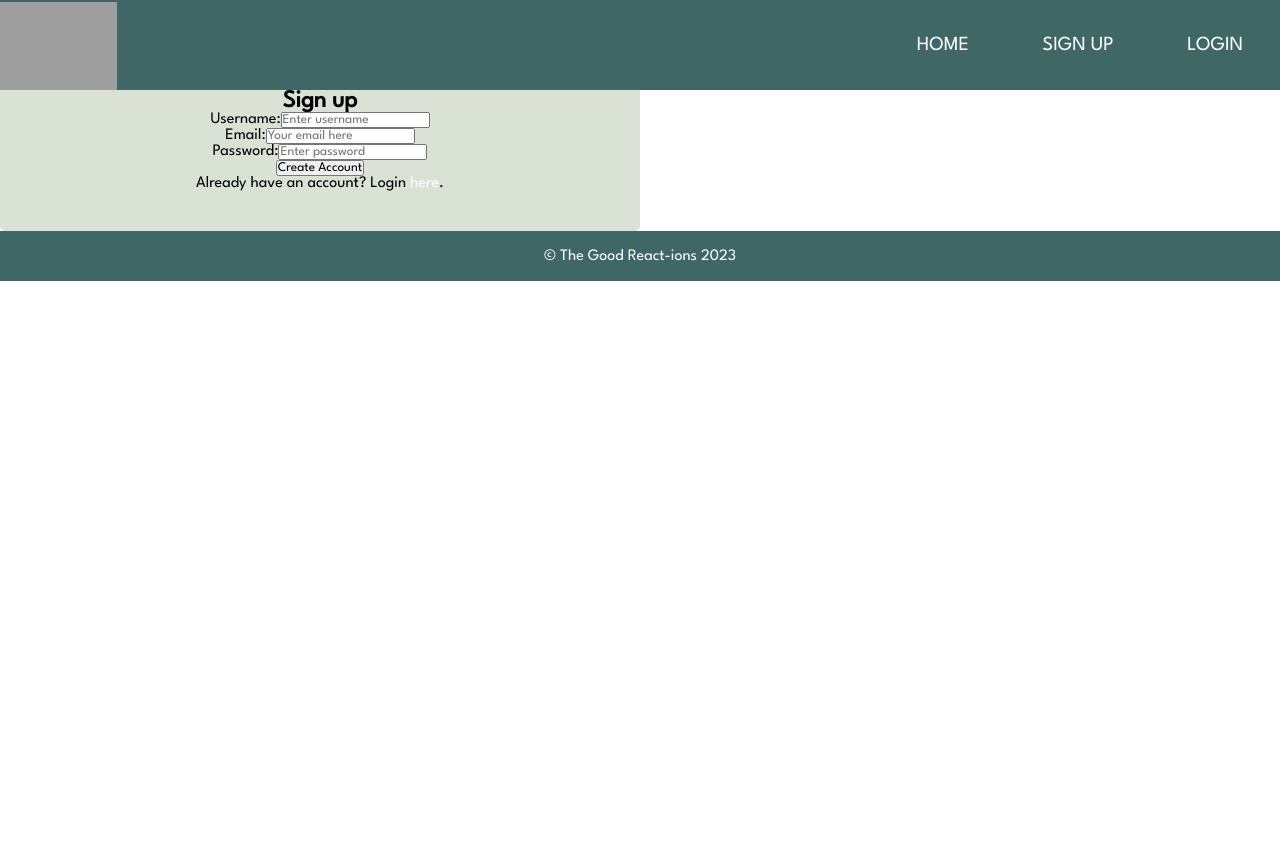
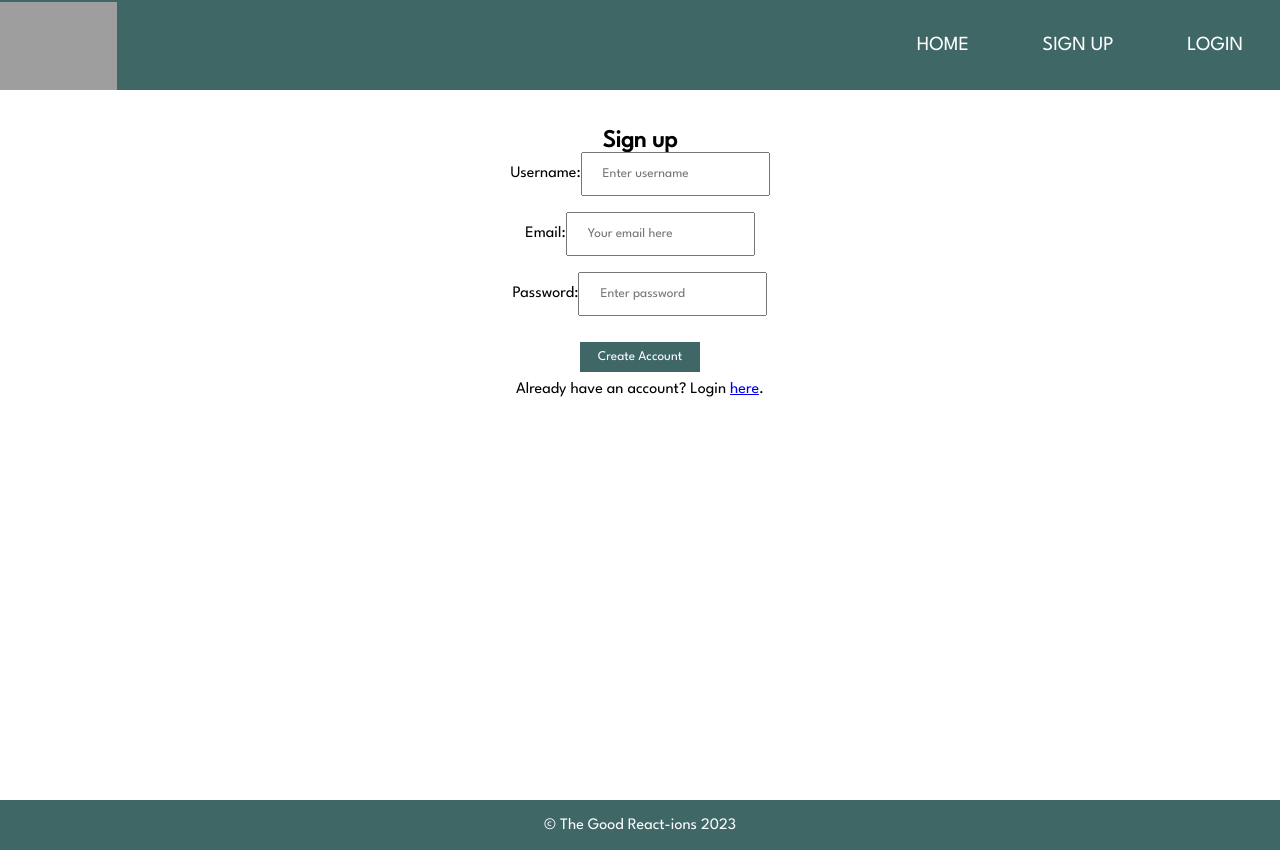
Before and after one commit to sue-lim/good_react-ions_group_2023_frontend, a React (Vite) app in the folder skillsworkshop/: page /sign-up in a window 1280 px wide. Before the commit the page ends 800 px from the top, so only its background shows below. Built offline with nearby package versions, Linux system fonts and the light colour scheme; grey boxes are pictures that could not be loaded.

Commit message:
Sign up form fix
adjust input height and width and changed button style.

```diff
--- a/skillsworkshop/src/App.css
+++ b/skillsworkshop/src/App.css
@@ -6,21 +6,46 @@
   padding: 0;
 }
 
-a {
+#nav-list a {
   text-decoration: none;
   color: white;
 }
 
-.signup-section {
-  height: 100vh;
+.signup-container {
+  background-color: #d9e2d5;
+  height: 50%;
+  width: 50%;
 }
 
 .form {
   /* margin-top: 90px; */
-  width: 50%;
+  width: 100%;
   padding: 40px;
-  padding-top: 90px;
+  padding-top: 130px;
   border-radius: 5px;
-  background-color: #d9e2d5;
+  /* background-color: #d9e2d5; */
   text-align: center;
+  height: 100vh;
 }
+
+input {
+  height: 30px;
+  padding: 20px;
+}
+
+form div {
+  height: 60px;
+}
+
+a.here-link {
+  color: #3e6765;
+}
+
+button {
+  height: 30px;
+  width: 120px;
+  margin: 10px;
+  background-color: #3e6765;
+  color: white;
+  border: none;
+}
--- a/skillsworkshop/src/Components/UserForm/UserForm.jsx
+++ b/skillsworkshop/src/Components/UserForm/UserForm.jsx
@@ -42,7 +42,6 @@ function RegistrationForm() {
   };
 
   return (
-    <div className="signup-container">
     <form className="form" onSubmit={handleSubmit}>
       <h2>Sign up</h2>
       <div>
@@ -77,7 +76,6 @@ function RegistrationForm() {
         Already have an account? Login <Link to="/login">here</Link>.
       </p>
     </form>
-    </div>
   );
 }
 
```
Lines whose indentation alone changed are shown as unchanged.
